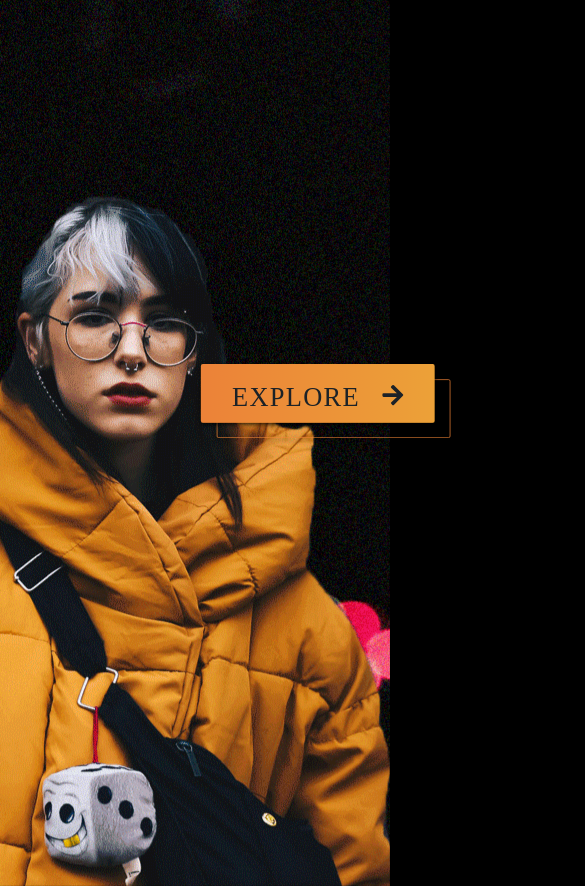
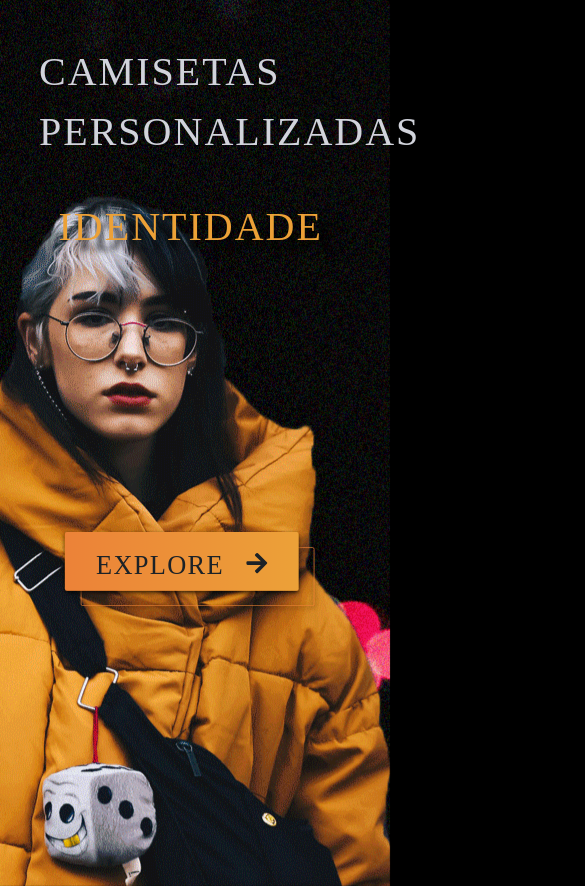
Before and after one commit to Henriquecesp/lojinha-react, a React (Create React App) app: page / in a window 390 px wide. Shown: the whole page, 585 px wide, since content can reach past the window. Built offline with nearby package versions, Linux system fonts and the light colour scheme.

Commit message:
responsive textomeiocomponent

```diff
--- a/src/components/TextomeioComponent.js
+++ b/src/components/TextomeioComponent.js
@@ -10,7 +10,7 @@ import ExploreComponent from "./ExploreComponent";
 
 const TextomeioComponent = () => (
   <div data-aos='fade-down' data-aos-duration='3000' className='bg'>
-    <div data-aos-duration='3000' className='Texto'>
+    <div data-aos-duration='3000' className='texto'>
       <div data-aos='fade-left' data-aos-duration='3000'>
         CAMISETAS <br /> PERSONALIZADAS
       </div>{" "}
--- a/src/sass/styles.css
+++ b/src/sass/styles.css
@@ -7,7 +7,7 @@
 body {
   background: #000 !important;
   overflow-x: hidden;
-  font-family: 'Barlow', sans-serif !important; }
+  font-family: "Barlow", sans-serif !important; }
 
 a {
   text-decoration: none !important;
@@ -17,7 +17,7 @@ a {
   font-family: Poppins-Regular, Poppins;
   letter-spacing: 0.3em;
   text-transform: uppercase;
-  color: #C5C2CB; }
+  color: #c5c2cb; }
 
 .top-space {
   margin-top: 10vh; }
@@ -32,10 +32,11 @@ a {
   display: block;
   position: fixed;
   z-index: 50;
-  background-color: transparent; }
+  background-color: transparent;
+  transition: all 0.5s ease-in; }
 
 .nav-colored {
-  background-color: #1C2227; }
+  background-color: #1c2227; }
 
 ul {
   display: inline;
@@ -62,16 +63,19 @@ li {
   display: inline; }
 
 .explore {
-  position: relative;
-  top: 40vh;
-  margin-left: 70%; }
-  .explore .a, .explore .f {
+  position: absolute;
+  top: 60vh;
+  left: 70%;
+  transition: all 0.5s ease-in; }
+  .explore .a,
+  .explore .f {
     fill: none; }
   .explore .a {
     stroke: #ec8337; }
   .explore .b {
     fill: url(#c); }
-  .explore .c, .explore .d {
+  .explore .c,
+  .explore .d {
     fill: #1c2227; }
   .explore .c {
     font-size: 2.5rem;
@@ -84,16 +88,17 @@ li {
   .explore .h {
     filter: url(#a); }
 
-.Texto {
+.texto {
   position: relative;
   left: 45%;
   top: 20vh;
   font-family: Poppins;
   font-weight: normal;
-  font-size: 40px;
+  font-size: 2.5rem !important;
   letter-spacing: 0.05em;
   text-align: left;
-  color: #d1d3db; }
+  color: #d1d3db;
+  transition: all 0.5s ease-in; }
 
 .id {
   position: relative;
@@ -116,7 +121,7 @@ li {
   width: 100%; }
 
 .product-wrapper .card {
-  background-color: #1C2227;
+  background-color: #1c2227;
   transition: all 0.5s linear;
   border: 1px solid #cac9d1; }
 
@@ -132,7 +137,7 @@ li {
   transform: scale(1.2); }
 
 .product-wrapper .card-footer {
-  background: #1C2227;
+  background: #1c2227;
   border-top: transparent;
   font-size: 0.8rem;
   padding: 0.5rem 0 0 1rem;
@@ -169,15 +174,15 @@ li {
     transform: scale(0.7);
     background: #000;
     border-radius: 3px;
-    border: #C5C2CB solid 1px; }
+    border: #c5c2cb solid 1px; }
 
 .empty-position {
   position: relative;
   top: 10vh; }
 
 .cart-bg {
-  background-color: #1C2227;
-  border: #C5C2CB solid 1px; }
+  background-color: #1c2227;
+  border: #c5c2cb solid 1px; }
 
 .price-btn {
   position: absolute;
@@ -193,11 +198,14 @@ li {
 /*--------------------------------------------------------*/
 @media only screen and (max-width: 1200px) {
   .topnav {
-    display: none; }
-  .Texto {
-    display: none; }
+    transform: translateY(-3in); }
+  .texto {
+    left: 10%;
+    top: 5vh; }
+  .id {
+    top: -3vh; }
   .explore {
-    margin-left: 50%; }
+    transform: translateX(-80px); }
   .bg {
     background: url("../assets/banner1.png") no-repeat 40% 20%; }
   .product-wrapper .flex {
@@ -214,4 +222,8 @@ li {
 @media only screen and (max-width: 1000px) {
   .svg-error {
     transform: scale(0.4);
-    margin-left: -18vh; } }
+    margin-left: -18vh; }
+  .id {
+    left: 5%; }
+  .explore {
+    left: 15%; } }
--- a/src/sass/styles.scss
+++ b/src/sass/styles.scss
@@ -1,46 +1,47 @@
-@import url('https://fonts.googleapis.com/css?family=Barlow&display=swap');
-$bg: url('../assets/banner1.png');
-$primary-color: #1C2227;
-$secundary-color: #C5C2CB;
+@import url("https://fonts.googleapis.com/css?family=Barlow&display=swap");
+$bg: url("../assets/banner1.png");
+$primary-color: #1c2227;
+$secundary-color: #c5c2cb;
 $white-color: #f9f9f9;
 $orange-color: #ec8337;
-*{
+* {
   margin: 0;
   padding: 0;
   box-sizing: border-box;
 }
 body {
-    background:#000 !important;
+  background: #000 !important;
   overflow-x: hidden;
-    font-family: 'Barlow', sans-serif !important;
+  font-family: "Barlow", sans-serif !important;
 }
 
-  a{
+a {
   text-decoration: none !important;
   color: $white-color !important;
 }
-.text-title{
-    font-family:Poppins-Regular, Poppins;
+.text-title {
+  font-family: Poppins-Regular, Poppins;
   letter-spacing: 0.3em;
   text-transform: uppercase;
   color: $secundary-color;
 }
-.top-space{
+.top-space {
   margin-top: 10vh;
 }
-.text-white{
+.text-white {
   color: $white-color;
 }
-.topnav{
+.topnav {
   width: 100%;
   height: 10%;
   top: 0;
   display: block;
   position: fixed;
   z-index: 50;
-    background-color:transparent;
+  background-color: transparent;
+  transition: all 0.5s ease-in;
 }
-.nav-colored{
+.nav-colored {
   background-color: $primary-color;
 }
 ul {
@@ -59,7 +60,7 @@ li {
   display: inline;
 }
 
-.logo{
+.logo {
   position: relative;
   top: 25%;
   margin-left: 65px;
@@ -69,32 +70,54 @@ li {
   display: inline;
 }
 
-.explore{
-    position: relative;
-    top: 40vh;
-    margin-left: 70%;
-.a,.f{fill:none;}
-.a{stroke:#ec8337;}
-.b{fill:url(#c);}
-.c,.d{fill:#1c2227;}
-.c{font-size:2.5rem;font-family:Poppins-Regular, Poppins;letter-spacing:0.05em;}
-.e{stroke:none;}
-.g{filter:url(#d);}
-.h{filter:url(#a);}
+.explore {
+  position: absolute;
+  top: 60vh;
+  left: 70%;
+  transition: all 0.5s ease-in;
+  .a,
+  .f {
+    fill: none;
+  }
+  .a {
+    stroke: #ec8337;
+  }
+  .b {
+    fill: url(#c);
+  }
+  .c,
+  .d {
+    fill: #1c2227;
+  }
+  .c {
+    font-size: 2.5rem;
+    font-family: Poppins-Regular, Poppins;
+    letter-spacing: 0.05em;
+  }
+  .e {
+    stroke: none;
+  }
+  .g {
+    filter: url(#d);
+  }
+  .h {
+    filter: url(#a);
+  }
 }
 
-.Texto{
+.texto {
   position: relative;
   left: 45%;
   top: 20vh;
   font-family: Poppins;
   font-weight: normal;
-    font-size: 40px;
+  font-size: 2.5rem !important;
   letter-spacing: 0.05em;
   text-align: left;
   color: #d1d3db;
+  transition: all 0.5s ease-in;
 }
-.id{
+.id {
   position: relative;
   left: 300px;
   font-family: Poppins;
@@ -106,33 +129,33 @@ li {
   text-shadow: 20px 10px 6px #000;
 }
 
-.bg{
+.bg {
   background: $bg no-repeat 50% 20%;
   width: 100%;
   height: 105vh;
 }
-.img-size{
+.img-size {
   max-height: 700px;
   width: 100%;
 }
-.product-wrapper{
-    .card{
+.product-wrapper {
+  .card {
     background-color: $primary-color;
-        transition:all 0.5s linear;
+    transition: all 0.5s linear;
     border: 1px solid #cac9d1;
   }
-    .img-container{
+  .img-container {
     position: relative;
-        overflow:hidden;
+    overflow: hidden;
   }
-    .card-img-top{
+  .card-img-top {
     padding: 5px;
     transition: all 0.5s linear;
   }
-    .img-container:hover .card-img-top{
+  .img-container:hover .card-img-top {
     transform: scale(1.2);
   }
-    .card-footer{
+  .card-footer {
     background: $primary-color;
     border-top: transparent;
     font-size: 0.8rem;
@@ -140,25 +163,25 @@ li {
     height: 20vh;
     margin-bottom: 1em !important;
 
-        .cart-btn{
+    .cart-btn {
       background: transparent;
       border: none;
       color: $white-color;
       font-size: 1.2rem;
       margin-left: 1.5rem;
     }
-        .cart-btn:hover{
+    .cart-btn:hover {
       cursor: pointer;
     }
-        .flex{
+    .flex {
       display: flex;
     }
   }
 }
-.btn{
+.btn {
   border-radius: 3px !important;
 }
-.modal-product{
+.modal-product {
   z-index: 80;
   position: fixed;
   display: flex;
@@ -170,7 +193,7 @@ li {
   bottom: 0;
   background: rgba($color: $primary-color, $alpha: 0.7);
   color: $white-color;
-    #modal{
+  #modal {
     z-index: 100;
     transform: scale(0.7);
     background: #000;
@@ -178,64 +201,73 @@ li {
     border: $secundary-color solid 1px;
   }
 }
-.empty-position{
+.empty-position {
   position: relative;
   top: 10vh;
 }
-.cart-bg{
+.cart-bg {
   background-color: $primary-color;
   border: $secundary-color solid 1px;
 }
-.price-btn{
+.price-btn {
   position: absolute;
   bottom: 1em;
   margin-top: 1em;
 }
-.svg-error{
+.svg-error {
   position: relative;
   padding-top: 10%;
   text-align: center;
   transition: 0.3s ease-in all;
 }
 
-
 /*--------------------------------------------------------*/
 
-@media only screen and (max-width: 1200px){
- .topnav{
-     display: none;
+@media only screen and (max-width: 1200px) {
+  .topnav {
+    transform: translateY(-3in);
   }
- .Texto{
-    display: none;
+  .texto {
+    left: 10%;
+    top: 5vh;
   }
- .explore{
-   margin-left:50%;
+  .id {
+    top: -3vh;
   }
- .bg{
+  .explore {
+    transform: translateX(-80px);
+  }
+  .bg {
     background: $bg no-repeat 40% 20%;
   }
- .product-wrapper{
-     .flex{
+  .product-wrapper {
+    .flex {
       display: block;
     }
-     .card-footer{
+    .card-footer {
       height: 18vh;
     }
-     .cart-btn{
+    .cart-btn {
       margin-left: 0;
     }
   }
- #modal{
+  #modal {
     transform: scale(0.5);
   }
- .svg-error{
+  .svg-error {
     transform: scale(0.8);
   }
 }
 
-@media only screen and (max-width: 1000px){
-    .svg-error{
+@media only screen and (max-width: 1000px) {
+  .svg-error {
     transform: scale(0.4);
     margin-left: -18vh;
   }
+  .id {
+    left: 5%;
   }
+  .explore {
+    left: 15%;
+  }
+}
```
Lines whose indentation alone changed are shown as unchanged.
